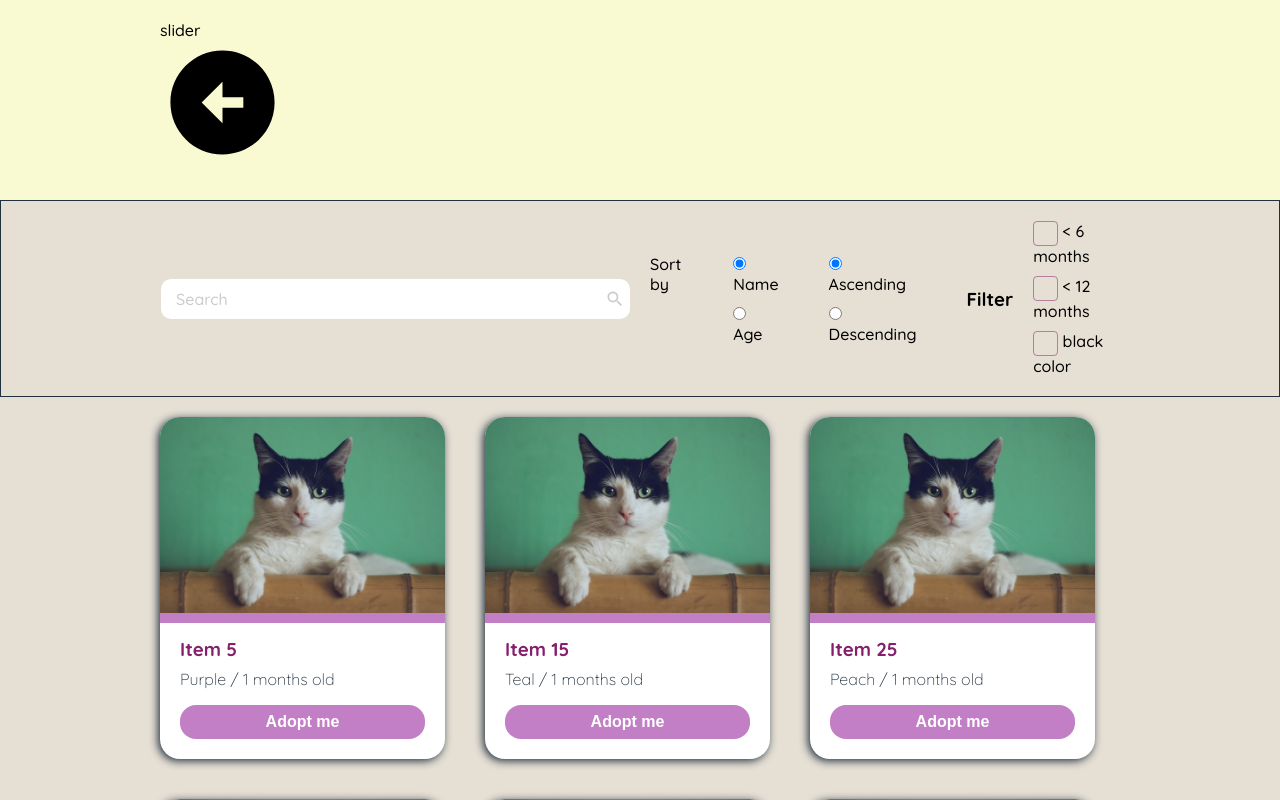
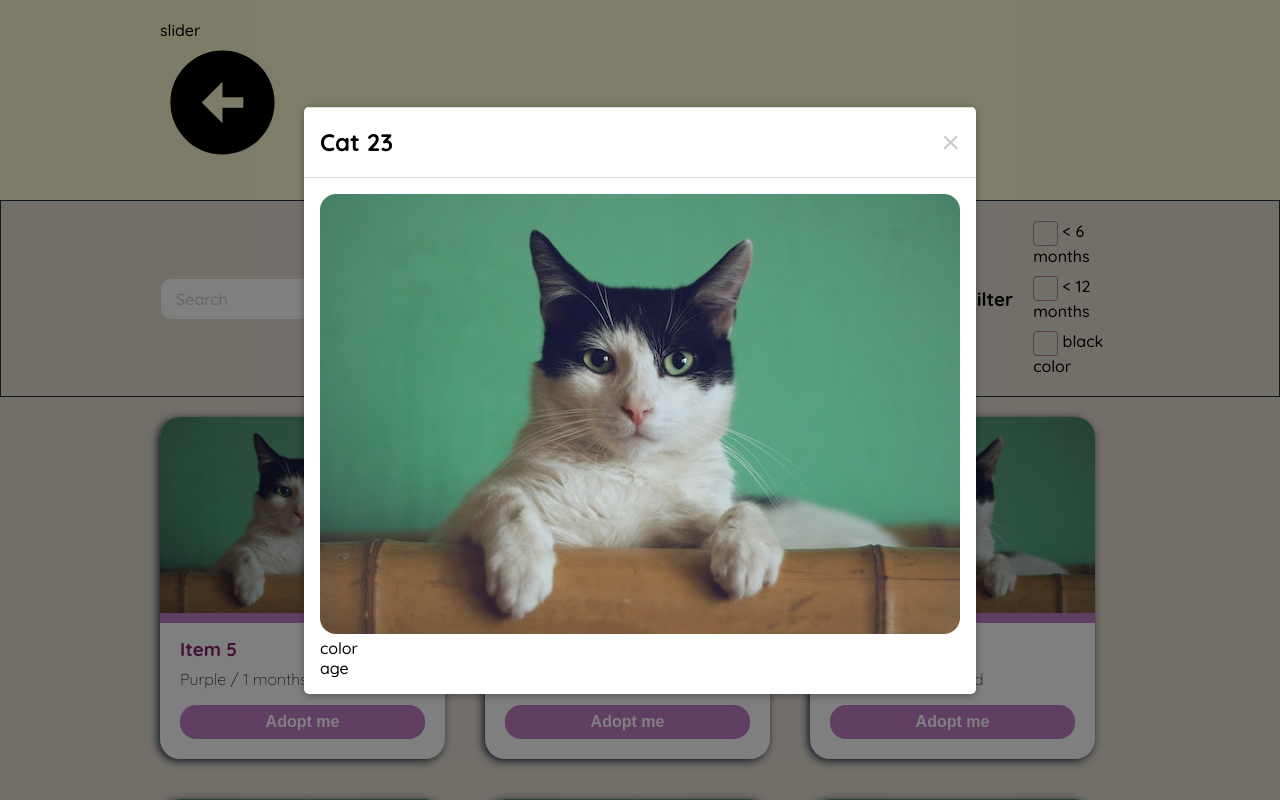
Before and after one commit to ivandev314/cat_project, a Vue app: page / in a window 1280 px wide. Shown: the top 800 px of the page. Built offline with nearby package versions, Linux system fonts and the light colour scheme.

Commit message:
Create modal

```diff
--- a/src/Adoption.vue
+++ b/src/Adoption.vue
@@ -3,20 +3,22 @@ import List from "./components/List.vue";
 import SearchSortFilter from "./components/SearchSortFilter.vue";
 import Slider from "./components/Slider.vue";
 import cats from "./assets/data/cats.json";
+import Modal from "./components/Modal.vue";
 
 export default {
   components: {
     Slider,
     SearchSortFilter,
     List,
+    Modal,
   },
   data() {
     return {
       cats: cats.items,
       searchTerm: "",
       itemsShown: 20,
-      modalActive: false,
-      condirmationActive: false,
+      modalActive: true,
+      confirmationActive: true,
       filter: {
         isYoungerThanSixMonths: false,
         isYoungerThanTwelveMonths: false,
@@ -49,6 +51,9 @@ export default {
     },
     onAdoptClick(value) {
       this.cats = this.cats.filter((cat) => cat.id !== value);
+    },
+    closeModal() {
+      this.modalActive = false;
     },
   },
   computed: {
@@ -109,6 +114,7 @@ export default {
       @itemsShownChanged="onItemsShownChanged"
       @catAdopted="onAdoptClick"
     />
+    <Modal :is-open="modalActive" @close="closeModal" />
   </div>
 </template>
 
--- /dev/null
+++ b/src/components/Modal.vue
@@ -0,0 +1,88 @@
+<template>
+  <transition name="fade">
+    <div class="backdrop" v-show="isOpen" @click="close">
+      <div class="modal" @click.stop>
+        <div class="modal__header">
+          <h2>Cat 23</h2>
+          <button class="modal__header__close" @click="close">&times;</button>
+        </div>
+        <div class="modal__body">
+          <img
+            src="@/assets/images/cat.jpg"
+            alt="cat"
+            class="modal__body__img"
+          />
+          <p>color</p>
+          <p>age</p>
+        </div>
+      </div>
+    </div>
+  </transition>
+</template>
+
+<script>
+export default {
+  name: "modal",
+  props: {
+    isOpen: {
+      type: Boolean,
+      default: false,
+    },
+  },
+  methods: {
+    close() {
+      this.$emit("close");
+    },
+  },
+};
+</script>
+
+<style lang="scss">
+.backdrop {
+  position: fixed;
+  top: 0;
+  left: 0;
+  width: 100%;
+  height: 100%;
+  background-color: rgba(0, 0, 0, 0.5);
+  display: flex;
+  justify-content: center;
+  align-items: center;
+}
+
+.modal {
+  background-color: #fff;
+  border-radius: 5px;
+  box-shadow: 0px 2px 8px rgba(0, 0, 0, 0.3);
+  max-width: 90%;
+  max-height: 90%;
+  overflow: auto;
+
+  &__header {
+    display: flex;
+    justify-content: space-between;
+    align-items: center;
+    padding: 1rem;
+    border-bottom: 1px solid #ddd;
+    display: flex;
+    padding: 1rem;
+    border-top: 1px solid #ddd;
+
+    &__close {
+      font-size: 2rem;
+      color: #ccc;
+      cursor: pointer;
+      border: none;
+      background-color: transparent;
+    }
+  }
+
+  &__body {
+    padding: 1rem;
+
+    &__img {
+      border-radius: 16px;
+    }
+  }
+}
+</style>
```
